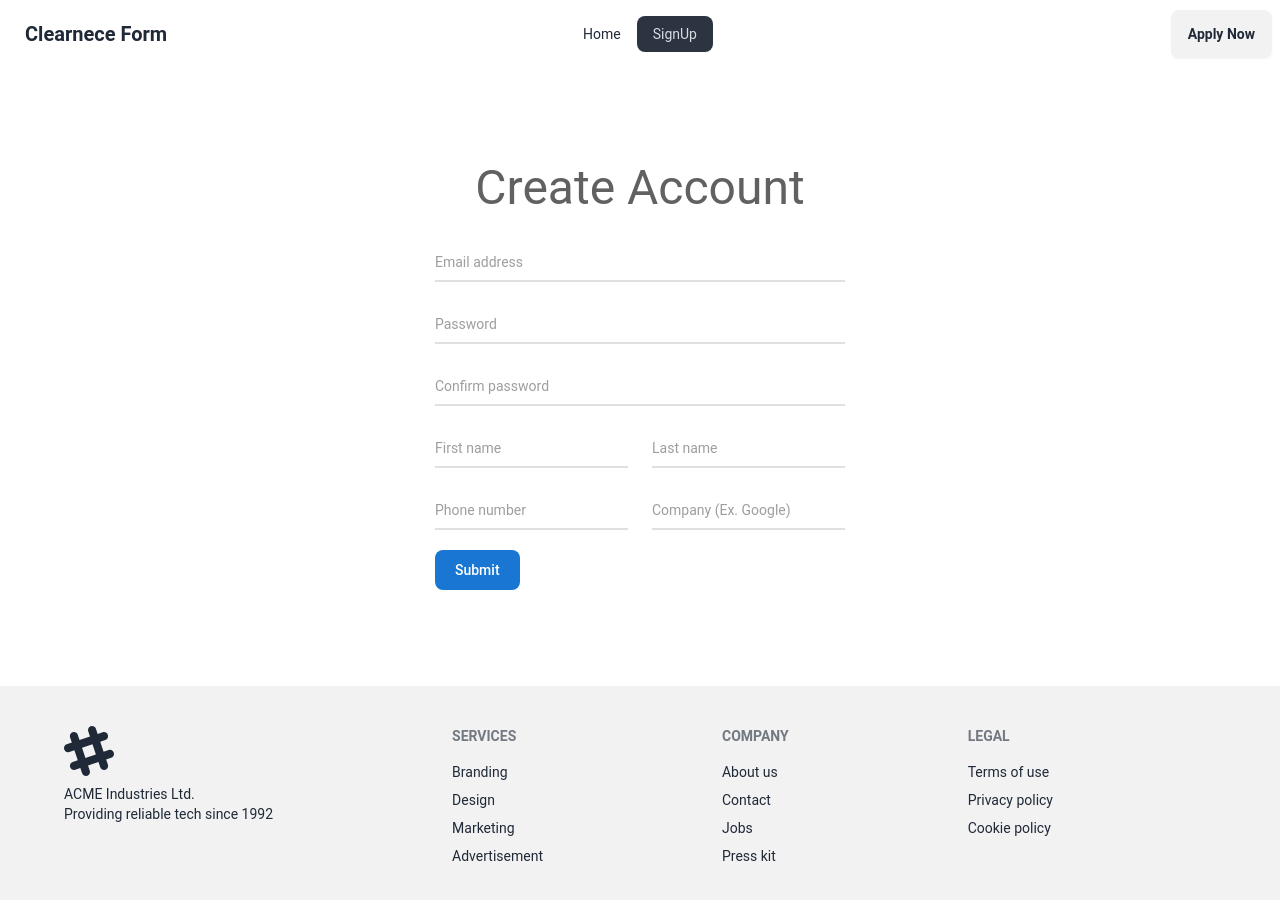
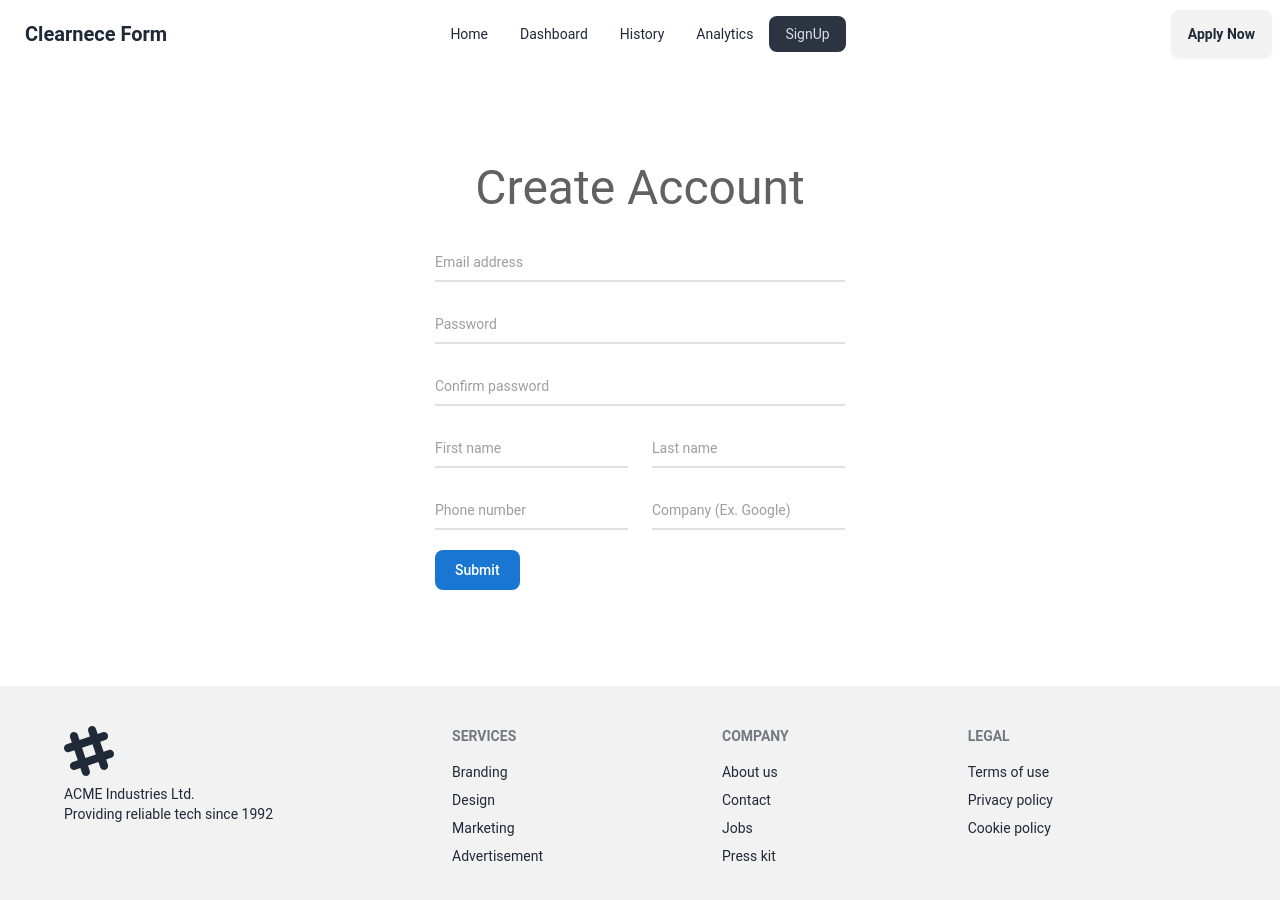
Before and after one commit to SAJID-AFNAN/FEC-Clearance-System, a React (Vite) app: page /signup in a window 1280 px wide. Shown: the top 900 px of the page. Built offline with nearby package versions, Linux system fonts and the light colour scheme.

Commit message:
Error image

```diff
--- a/src/Components/Header/Header.jsx
+++ b/src/Components/Header/Header.jsx
@@ -2,8 +2,9 @@ import { NavLink } from "react-router-dom";
 
 const links = <>
     <li><NavLink to="/">Home</NavLink></li>
-    {/* <li><NavLink to="/statistics">Statistics</NavLink></li>
-    <li><NavLink to="/applied">Applied Jobs</NavLink></li> */}
+    <li><NavLink to="/dashboard">Dashboard</NavLink></li>
+    <li><NavLink to="/history">History</NavLink></li>
+    <li><NavLink to="/analytics">Analytics</NavLink></li>
     <li><NavLink to="/signup">SignUp</NavLink></li>
 </>
 const Header = () => {
--- a/src/Pages/Dashboard/Dashboard.jsx
+++ b/src/Pages/Dashboard/Dashboard.jsx
@@ -1,10 +1,10 @@
+
 const Dashboard = () => {
-    return (
-        <div>
-            <div>Profile</div>
-            <div>Apply</div>
-        </div>
-    );
+  return (
+    <div>
+
+    </div>
+  );
 };
 
 export default Dashboard;
--- a/src/Pages/Error/Error.jsx
+++ b/src/Pages/Error/Error.jsx
@@ -3,7 +3,9 @@ import { Link } from 'react-router-dom';
 const Error = () => {
     return (
         <div className='text-center'>
-            <h1  className='text-5xl'>Opps!! There is nothing</h1>
+            <div className='w-96'>
+                <img src="/src/assets/Images/Error_page.jpg" alt="image" />
+            </div>
             <button className='btn btn-primary'><Link to="/">Go Home</Link></button>
         </div>
     );
```
Also changed, not shown: src/Utility/LocalStorage.js (added), src/assets/Images/Error_page.jpg (added).
